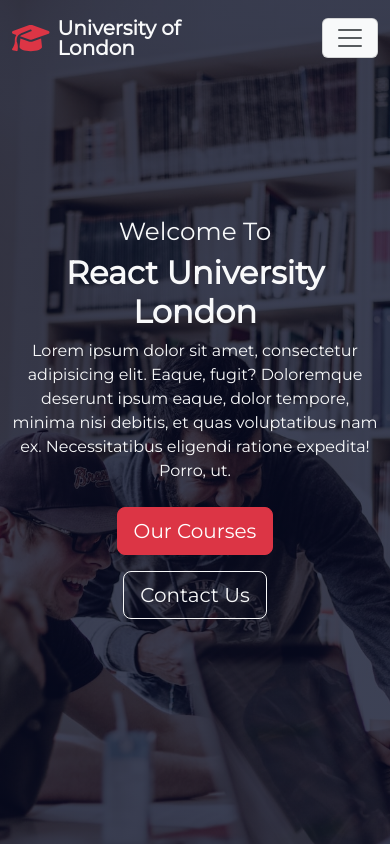
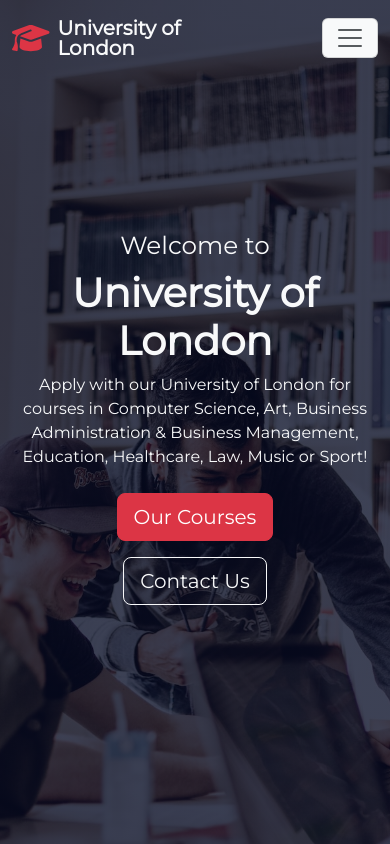
Before and after one commit to Ionut-Cora/react-university-website, a React (Create React App) app: page /#/ in a window 390 px wide. Shown: the top 844 px of the page. Built offline with nearby package versions, Linux system fonts and the light colour scheme.

Commit message:
home page hero section changes

```diff
--- a/src/App.css
+++ b/src/App.css
@@ -68,6 +68,6 @@
 
 @media only screen and (max-width: 576px) {
   header h1 {
-    font-size: 2rem;
+    font-size: 2.5rem;
   }
 }
--- a/src/pages/Home/Home.css
+++ b/src/pages/Home/Home.css
@@ -1,5 +1,9 @@
 .home-page header {
     background-image: linear-gradient(rgba(5, 10, 35, 0.75), rgba(5, 10, 35, 0.75)), url(../../utils/images/home-page-header.jpg);
+}
+
+.home-page header p {
+    width: 75%;
 }
 
 header {
@@ -12,3 +16,9 @@
     background-size: cover;
     background-position: center;
 }
+
+@media only screen and (max-width: 768px) {
+    .home-page header p {
+        width: 100%;
+    }
+}
--- a/src/pages/Home/Home.jsx
+++ b/src/pages/Home/Home.jsx
@@ -35,10 +35,10 @@
     <div className='home-page'>
         <header className='h-100 min-vh-100 d-flex align-items-center text-light'>
             <div className='container d-flex flex-column align-items-center'>
-                <h2>Welcome To</h2>
-                <h1 className='text-center fw-semibold'>React University London</h1>
-                <p className='text-center'>Lorem ipsum dolor sit amet, consectetur adipisicing elit. Eaque, fugit? Doloremque deserunt ipsum eaque, dolor tempore, minima nisi debitis, et quas voluptatibus nam ex. Necessitatibus eligendi ratione expedita! Porro, ut.</p>
-                <div className='d-flex flex-column flex-sm-row align-items-center'>
+                <h2>Welcome to</h2>
+                <h1 className='text-center fw-semibold'>University of London</h1>
+                <p className='text-center'>Apply with our University of London for courses in Computer Science, Art, Business Administration & Business Management, Education, Healthcare, Law, Music or Sport!</p>
+                <div className='d-flex flex-column flex-sm-row align-items-center mt-md-3'>
                     <Link to="/courses">
                         <button type='button' className='btn btn-danger btn-lg mx-0 mx-sm-2 my-2 my-sm-0'>Our Courses</button>
                     </Link>
```
